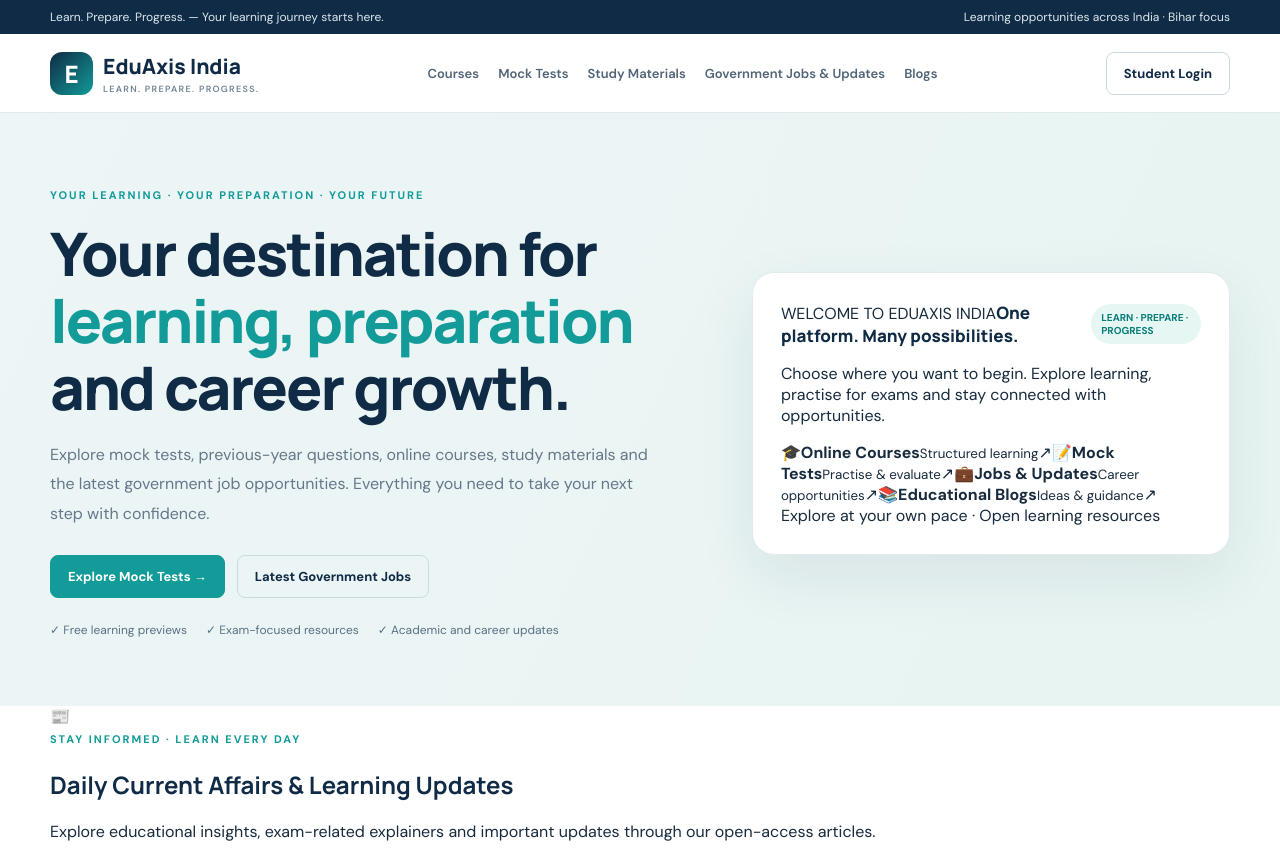
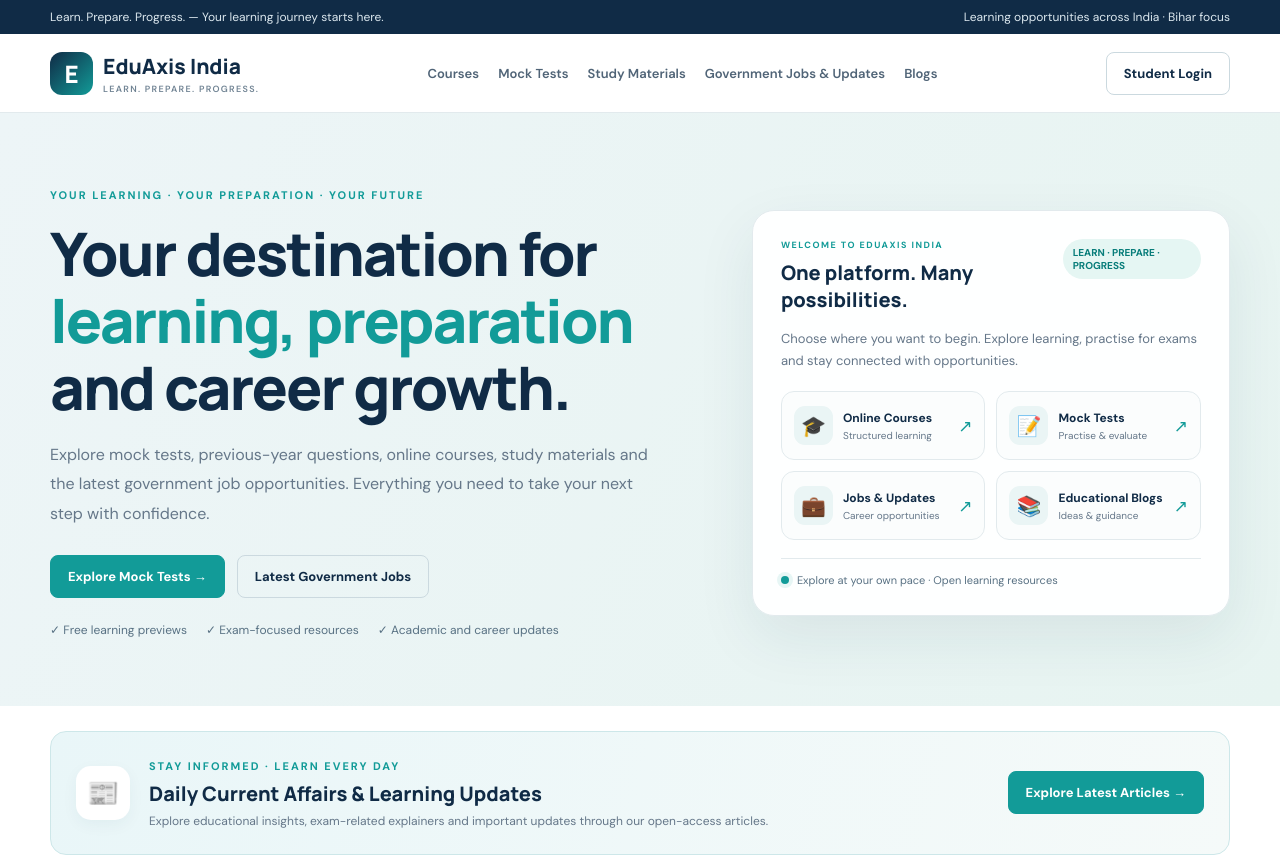
Before and after one commit to ejazahmad174-spec/eduaxis-india, a Next.js app: page / in a window 1280 px wide. Shown: the top 856 px of the page. Built offline with nearby package versions, Linux system fonts and the light colour scheme.

Commit message:
Polish homepage showcase and current affairs styling

```diff
--- a/app/home.css
+++ b/app/home.css
@@ -349,3 +349,158 @@
           .ea-footer-grid { grid-template-columns: 1fr; }
           .ea-hero h1 { font-size: 34px; }
         }
+
+
+/* Premium homepage refinements — existing EduAxis palette intentionally preserved */
+.ea-hero-showcase {
+  position: relative;
+  overflow: hidden;
+  border-radius: 22px;
+  background: rgba(255,255,255,.94);
+  animation: ea-showcase-enter .7s ease both;
+}
+.ea-showcase-kicker {
+  display: block;
+  color: var(--ea-teal);
+  font-size: 9px;
+  font-weight: 800;
+  letter-spacing: 1.5px;
+  margin-bottom: 8px;
+}
+.ea-hero-showcase .ea-art-head {
+  align-items: flex-start;
+  gap: 12px;
+}
+.ea-hero-showcase .ea-art-head strong {
+  display: block;
+  font-size: 20px;
+}
+.ea-showcase-copy {
+  color: var(--ea-muted);
+  font-size: 13px;
+  line-height: 1.7;
+  margin: 15px 0 19px;
+}
+.ea-showcase-grid {
+  display: grid;
+  grid-template-columns: 1fr 1fr;
+  gap: 11px;
+}
+.ea-showcase-item {
+  min-width: 0;
+  display: flex;
+  align-items: center;
+  gap: 10px;
+  padding: 14px 12px;
+  border: 1px solid var(--ea-line);
+  border-radius: 13px;
+  background: #fbfdfd;
+  text-decoration: none;
+  transition: transform .22s ease, box-shadow .22s ease, border-color .22s ease;
+}
+.ea-showcase-item:hover {
+  transform: translateY(-3px);
+  border-color: #b8ddda;
+  box-shadow: 0 10px 24px #183f5510;
+}
+.ea-showcase-icon {
+  width: 39px;
+  height: 39px;
+  flex: 0 0 39px;
+  display: grid;
+  place-items: center;
+  border-radius: 11px;
+  background: #eaf5f5;
+  font-size: 20px;
+}
+.ea-showcase-item b, .ea-showcase-item small {
+  display: block;
+}
+.ea-showcase-item b {
+  color: var(--ea-navy);
+  font-size: 12px;
+  line-height: 1.35;
+}
+.ea-showcase-item small {
+  color: var(--ea-muted);
+  font-size: 10px;
+  margin-top: 3px;
+}
+.ea-showcase-arrow {
+  margin-left: auto;
+  color: var(--ea-teal);
+  font-size: 17px;
+}
+.ea-showcase-foot {
+  display: flex;
+  align-items: center;
+  gap: 8px;
+  color: #587183;
+  border-top: 1px solid var(--ea-line);
+  margin-top: 18px;
+  padding-top: 14px;
+  font-size: 11px;
+}
+.ea-showcase-pulse {
+  width: 8px;
+  height: 8px;
+  border-radius: 50%;
+  background: var(--ea-teal);
+  box-shadow: 0 0 0 4px #129b9818;
+}
+.ea-current-affairs {
+  padding: 25px 0 8px;
+}
+.ea-current-affairs-inner {
+  display: flex;
+  align-items: center;
+  gap: 19px;
+  padding: 22px 25px;
+  border: 1px solid #cde7e9;
+  border-radius: 16px;
+  background: linear-gradient(105deg, #e9f6f8, #f5faf9);
+}
+.ea-current-affairs-icon {
+  width: 54px;
+  height: 54px;
+  flex: 0 0 54px;
+  display: grid;
+  place-items: center;
+  border-radius: 15px;
+  background: #fff;
+  box-shadow: 0 5px 16px #183f550c;
+  font-size: 26px;
+}
+.ea-current-affairs-copy { flex: 1; min-width: 0; }
+.ea-current-affairs-copy h2 {
+  color: var(--ea-navy);
+  font: 800 20px Manrope, sans-serif;
+  margin: 5px 0;
+}
+.ea-current-affairs-copy p {
+  color: var(--ea-muted);
+  font-size: 12px;
+  line-height: 1.6;
+  margin: 0;
+}
+.ea-current-affairs-link { white-space: nowrap; }
+@keyframes ea-showcase-enter {
+  from { opacity: 0; transform: translateY(10px); }
+  to { opacity: 1; transform: translateY(0); }
+}
+@media (prefers-reduced-motion: reduce) {
+  .ea-hero-showcase { animation: none; }
+  .ea-showcase-item { transition: none; }
+}
+@media(max-width:700px) {
+  .ea-hero-showcase .ea-art-head { flex-direction: column; }
+  .ea-showcase-grid { gap: 8px; }
+  .ea-showcase-item { padding: 11px 9px; gap: 8px; }
+  .ea-showcase-icon { width: 34px; height: 34px; flex-basis: 34px; font-size: 18px; }
+  .ea-showcase-item b { font-size: 11px; }
+  .ea-showcase-item small { font-size: 9px; }
+  .ea-current-affairs-inner { align-items: flex-start; flex-wrap: wrap; padding: 18px; }
+  .ea-current-affairs-copy { flex-basis: calc(100% - 75px); }
+  .ea-current-affairs-copy h2 { font-size: 18px; }
+  .ea-current-affairs-link { margin-left: 73px; }
+}
```
